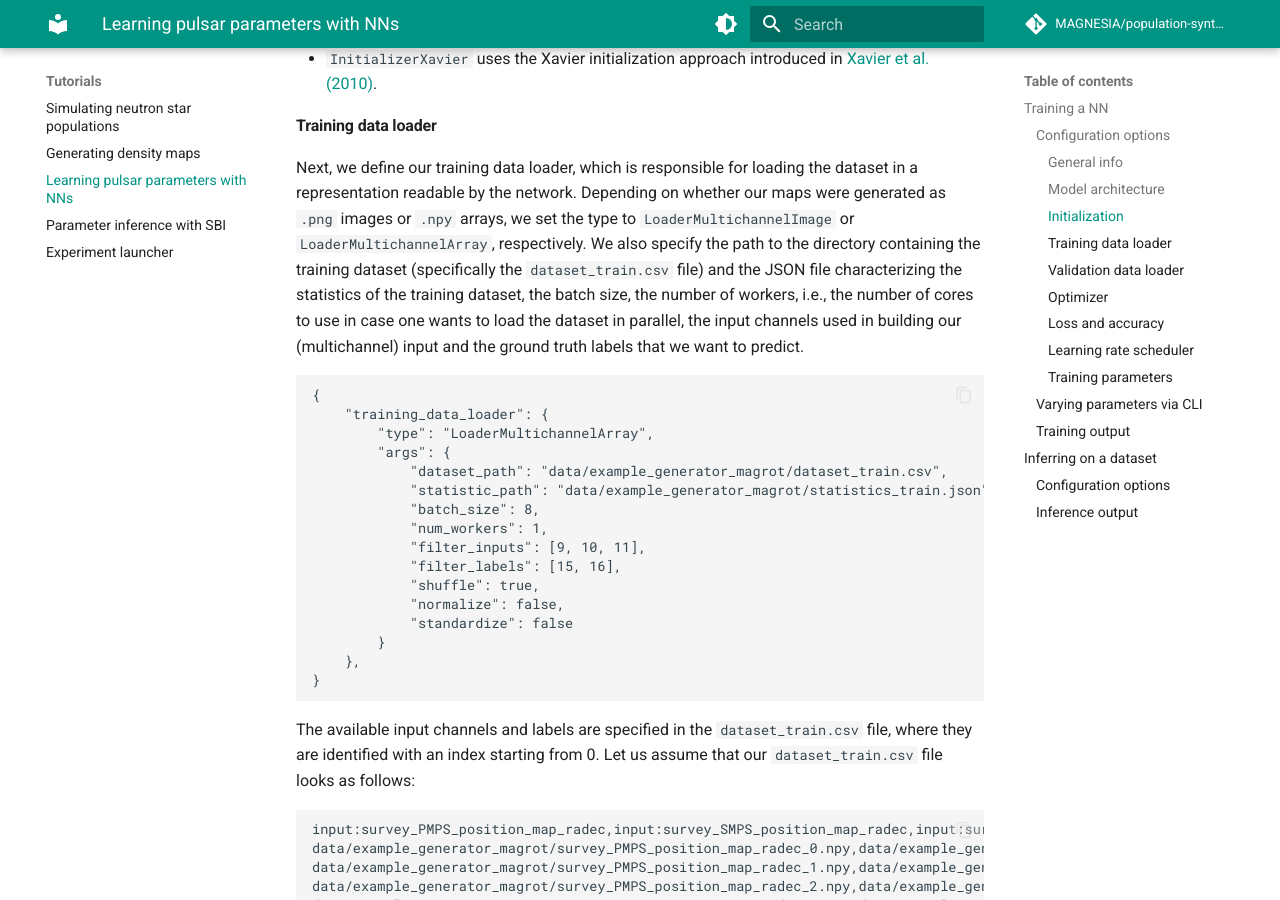
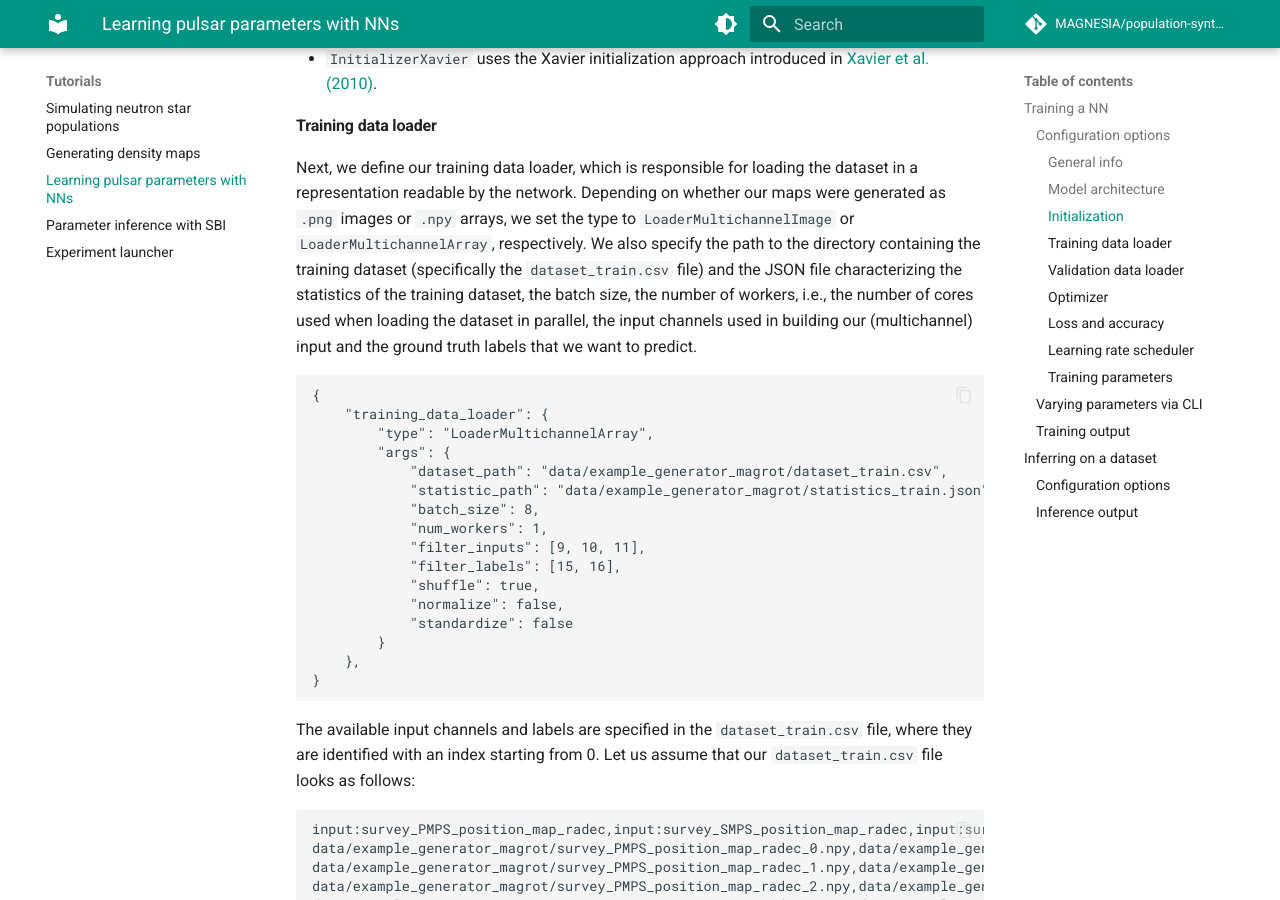
Before and after one commit to ice-csic-astroexotic/ML-Poppyns, an MkDocs documentation site: the page built from docs/tutorials/learning_tutorial_nn.md, in a window 1280 px wide and 900 px high, scrolled down 2994 px. Built offline with MkDocs 1.6.1 and Material for MkDocs 9.7.7, drawn with Linux system fonts in a browser that asks for light colours; formulas are drawn with MathJax 3; comment, search, counter and statistics services are not loaded; some of the changed text lies outside the part shown.

````diff
--- a/docs/tutorials/learning_tutorial_nn.md
+++ b/docs/tutorials/learning_tutorial_nn.md
@@ -121,8 +121,8 @@ Next, we define our training data loader, which is responsible for loading the d
 by the network. Depending on whether our maps were generated as `.png` images or `.npy` arrays, we set the type to
 `LoaderMultichannelImage` or `LoaderMultichannelArray`, respectively. We also specify the path to the directory
 containing the training dataset (specifically the `dataset_train.csv` file) and the JSON file characterizing the
-statistics of the training dataset, the batch size, the number of workers, i.e., the number of cores to use in case
-one wants to load the dataset in parallel, the input channels used in building our (multichannel)
+statistics of the training dataset, the batch size, the number of workers, i.e., the number of cores used when
+loading the dataset in parallel, the input channels used in building our (multichannel)
 input and the ground truth labels that we want to predict.
 ```commandline
 {
````
Also changed, not shown: other parts of docs/tutorials/learning_tutorial_nn.md (+4 -4 lines).
